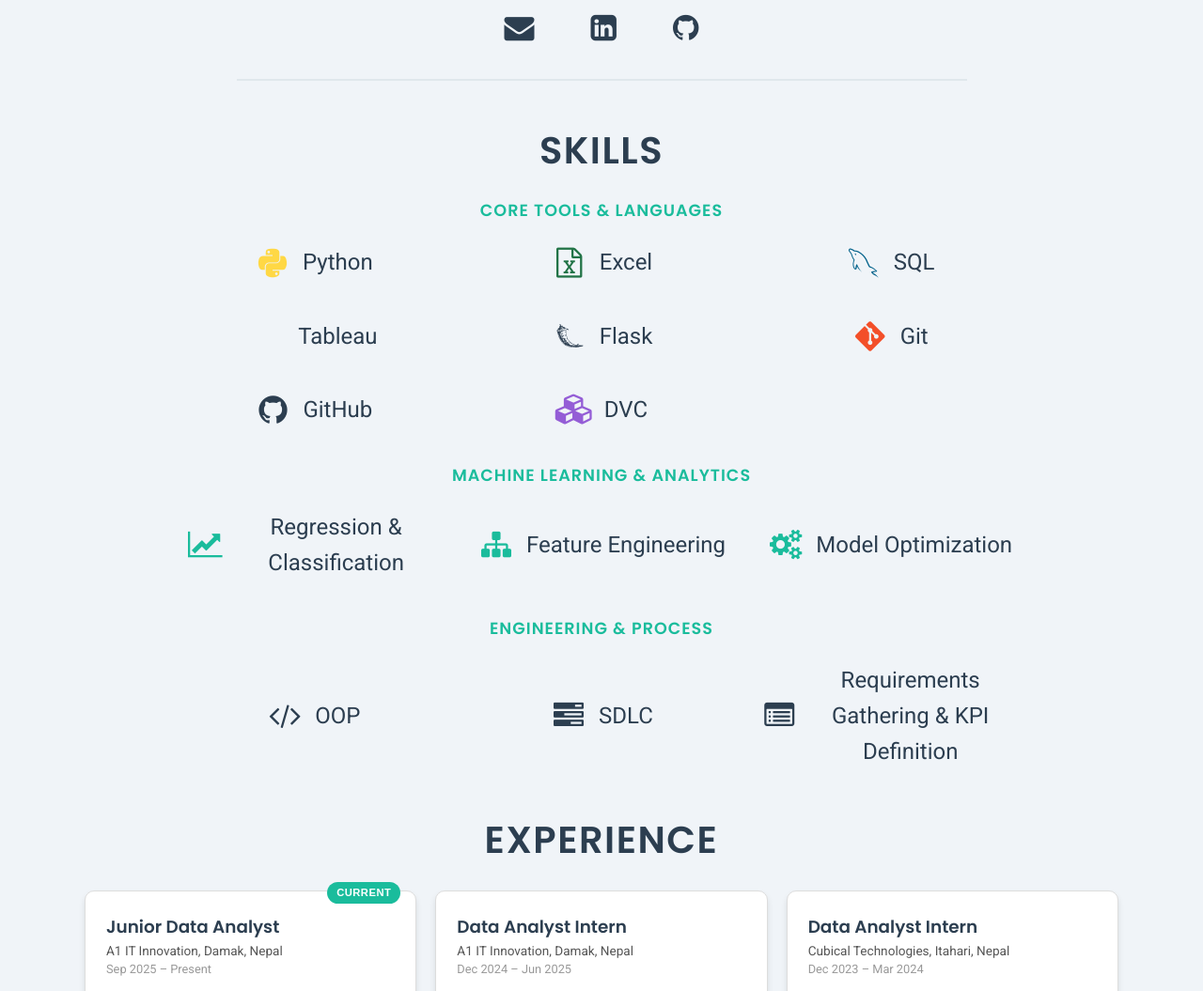
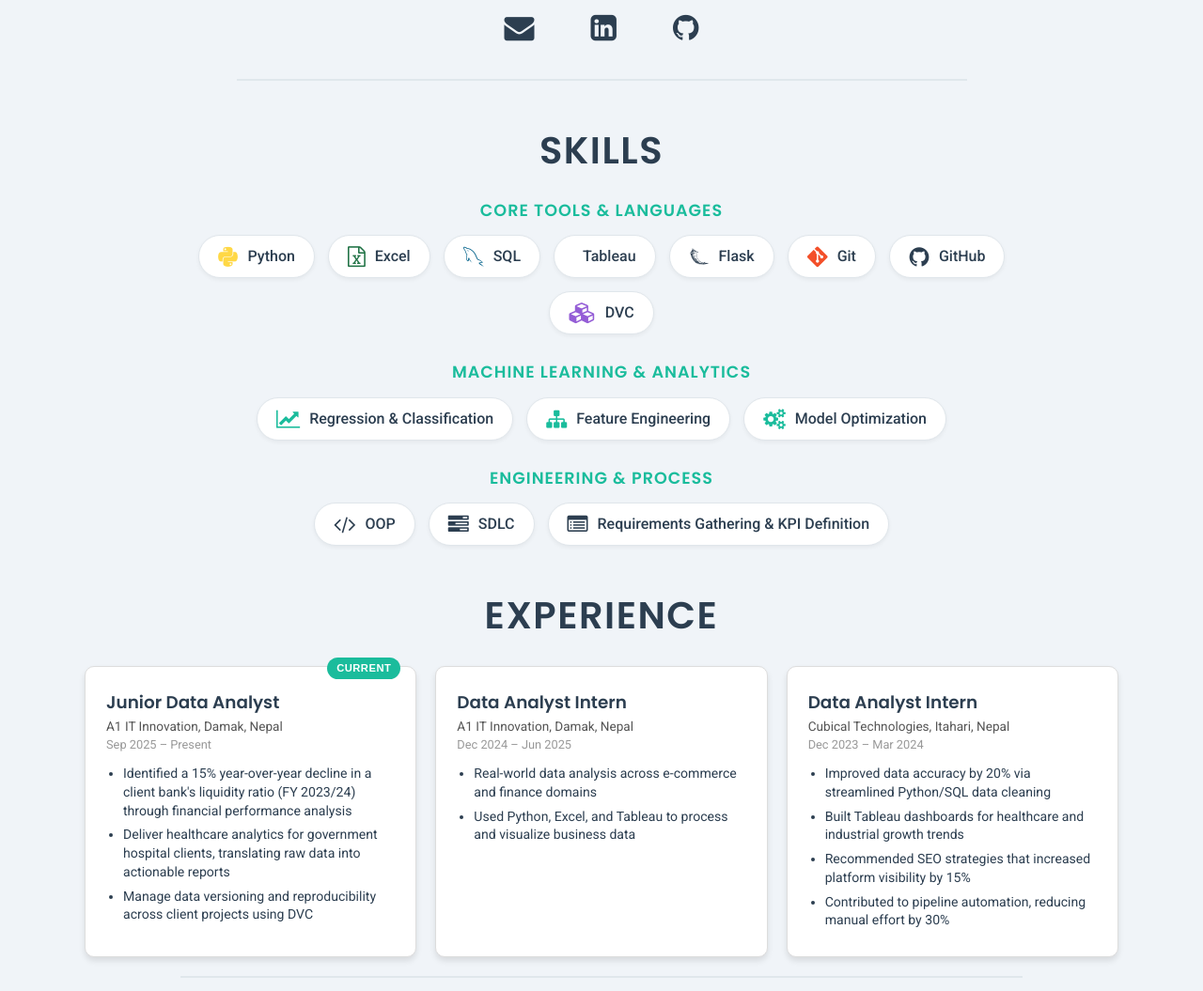
Before and after one commit to Rahul5021/Portfolio, a PHP site: page / in a window 1280 px wide. Shown: the part 597-1652 px from the top of the page at 94% size. Run offline with PHP 8.4, Linux system fonts and the light colour scheme; some libraries are stand-ins or nearby versions.

Commit message:
Refactor CSS for improved structure and responsiveness skill section

```diff
--- a/styles/style.css
+++ b/styles/style.css
@@ -270,20 +270,14 @@ h2:hover {
 }
 
 .skills {
-    display: grid;
-    grid-template-columns: repeat(3, 1fr);
-    /* 2 columns of equal width */
-    gap: 20px;
-    /* Space between items */
+    display: flex;
+    flex-wrap: wrap;
     justify-content: center;
-    /* Horizontally center the grid */
-    align-items: center;
-    /* Vertically align items inside the grid */
+    gap: 14px;
     list-style: none;
     padding: 0;
-    margin: 0 auto;
+    margin: 0 auto 10px;
     max-width: 900px;
-    /* Adjust max-width to fit the content */
 }
 
 .skill-group-title {
@@ -297,21 +291,24 @@ h2:hover {
 }
 
 .skills li i {
-    font-size: 32px;
-    width: 40px;
-    margin-right: 12px;
-    text-align: center;
+    font-size: 22px;
+    width: auto;
+    margin-right: 0;
 }
 
 .skills li {
     display: flex;
     align-items: center;
-    justify-content: center;
-    font-size: 24px;
+    gap: 10px;
+    background-color: #fff;
+    border: 1px solid #e0e6eb;
+    border-radius: 30px;
+    padding: 10px 20px;
+    font-size: 1rem;
+    font-weight: 500;
     color: #2c3e50;
-    /* font-weight: 600; */
-    line-height: 1.6;
-    padding: 10px;
+    box-shadow: 0 2px 4px rgba(0, 0, 0, 0.05);
+    transition: transform 0.25s ease, box-shadow 0.25s ease, border-color 0.25s ease;
 }
 
 .skills li img {
@@ -321,9 +318,9 @@ h2:hover {
 }
 
 .skills li:hover {
-    background-color: #eef2f6;
-    transform: translateY(-5px);
-    transition: transform 0.3s ease, background-color 0.3s ease;
+    transform: translateY(-3px);
+    box-shadow: 0 6px 14px rgba(10, 146, 180, 0.2);
+    border-color: rgba(10, 146, 180, 0.4);
 }
 
 .skills li a {
@@ -779,8 +776,16 @@ footer {
     }
 
     .skills {
-        grid-template-columns: 1fr 1fr;
-        /* Stack items in 1 column on smaller screens */
+    gap: 10px;
+    }
+
+    .skills li {
+        font-size: 0.9rem;
+        padding: 8px 16px;
+    }
+
+    .skills li i {
+        font-size: 18px;
     }
 
     #project-list {
@@ -834,6 +839,10 @@ footer {
 }
 
 @media (max-width: 480px) {
+    .skills li {
+        font-size: 0.85rem;
+        padding: 7px 14px;
+    }
     .card img {
         height: 120px;
     }
```
